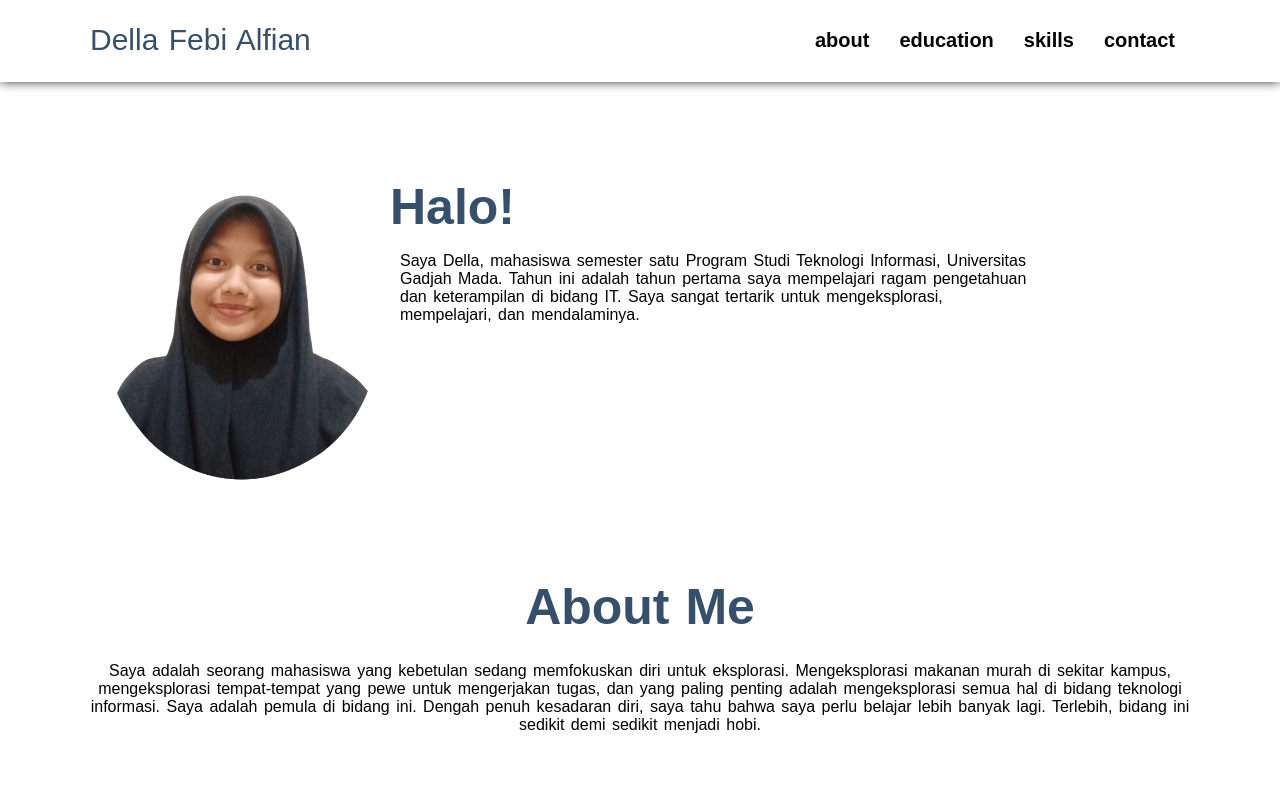
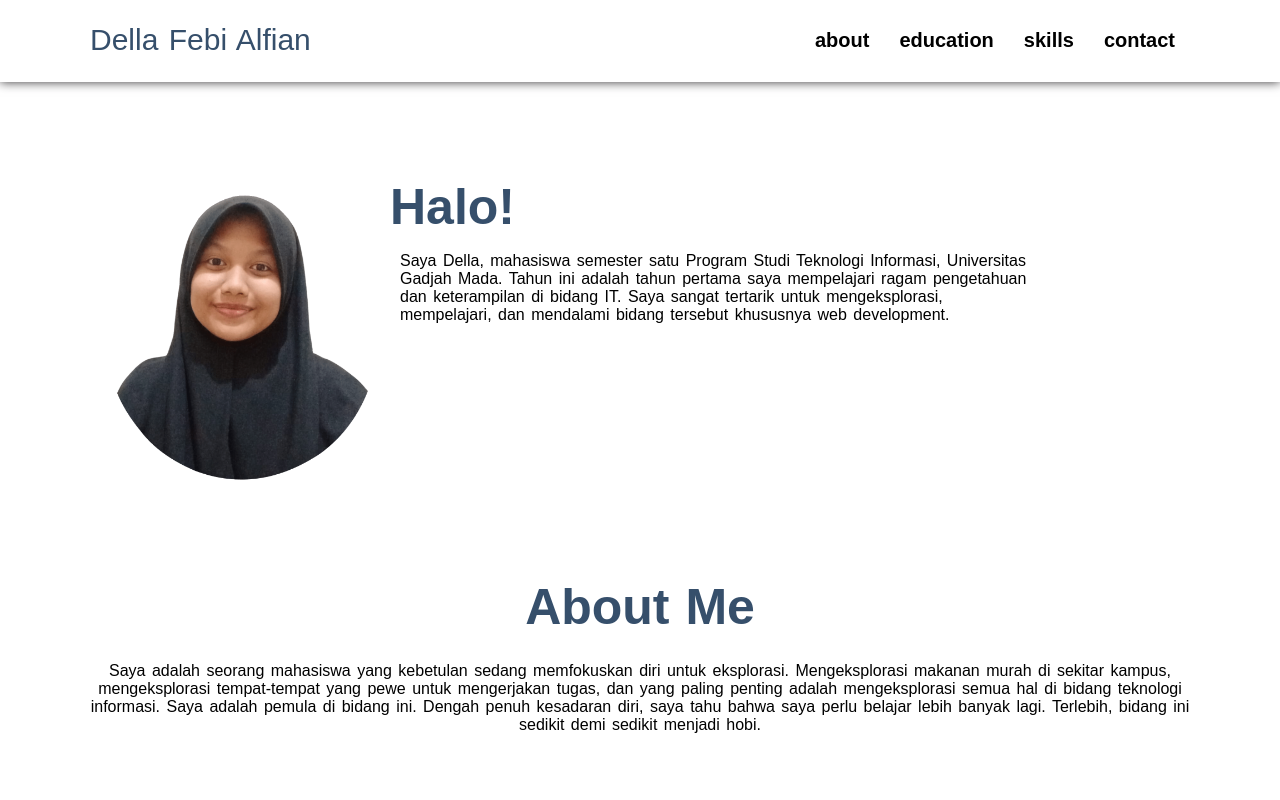
Before and after one commit to leentasan/leentasan.github.io, a plain HTML site: page index.html in a window 1280 px wide. Shown: the top 800 px of the page. Drawn offline with Linux system fonts and the light colour scheme.

Commit message:
Add files via upload

```diff
--- a/index.html
+++ b/index.html
@@ -26,7 +26,7 @@
             <img src="della ppp.png" alt="foto della" height="300" width="300">
             <div class="kolom">
                 <h2>Halo!</h2>
-                <p id="hecan">Saya Della, mahasiswa semester satu Program Studi Teknologi Informasi, Universitas Gadjah Mada. Tahun ini adalah tahun pertama saya mempelajari ragam pengetahuan dan keterampilan di bidang IT. Saya sangat tertarik untuk mengeksplorasi, mempelajari, dan mendalaminya.</p>
+                <p id="hecan">Saya Della, mahasiswa semester satu Program Studi Teknologi Informasi, Universitas Gadjah Mada. Tahun ini adalah tahun pertama saya mempelajari ragam pengetahuan dan keterampilan di bidang IT. Saya sangat tertarik untuk mengeksplorasi, mempelajari, dan mendalami bidang tersebut khususnya web development.</p>
             </div>
         </section>
 
```
